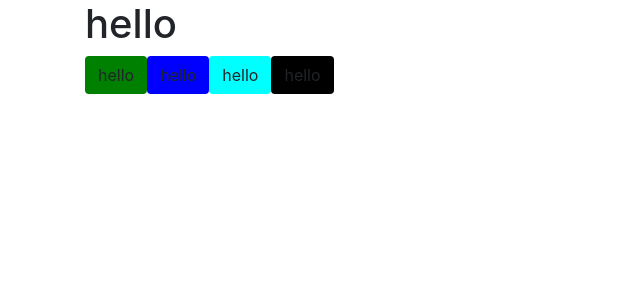
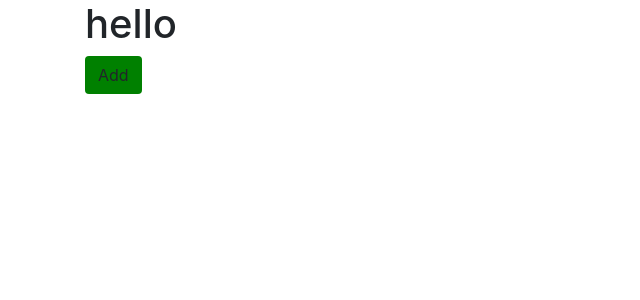
Before and after one commit to prime-infinity/OlympusTasks, a React (Create React App) app: page / in a window 1280 px wide. Shown: the top 300 px of the page, without its empty margins (0-640 px from the left). Built offline with nearby package versions, Linux system fonts and the light colour scheme.

Commit message:
functions in components

```diff
--- a/src/components/Button.js
+++ b/src/components/Button.js
@@ -1,5 +1,10 @@
 const Button = ({color, text}) => {
-    return <button style={{backgroundColor:color}} className="btn">{text}</button>
+
+    const buttonClicked = () => {
+        console.log("click")
+    }
+
+    return <button onClick={buttonClicked} style={{backgroundColor:color}} className="btn">{text}</button>
 }
 
 export default Button
--- a/src/components/Header.js
+++ b/src/components/Header.js
@@ -6,10 +6,7 @@ const Header = ({title}) =>{
     return (
       <header>
           <h1>{title}</h1>
-          <Button color='green' text='hello' />
-          <Button color='blue' text='hello' />
-          <Button color='aqua' text='hello' />
-          <Button color='black' text='hello' />
+          <Button color='green' text='Add' />
       </header>
     );
   }
```
